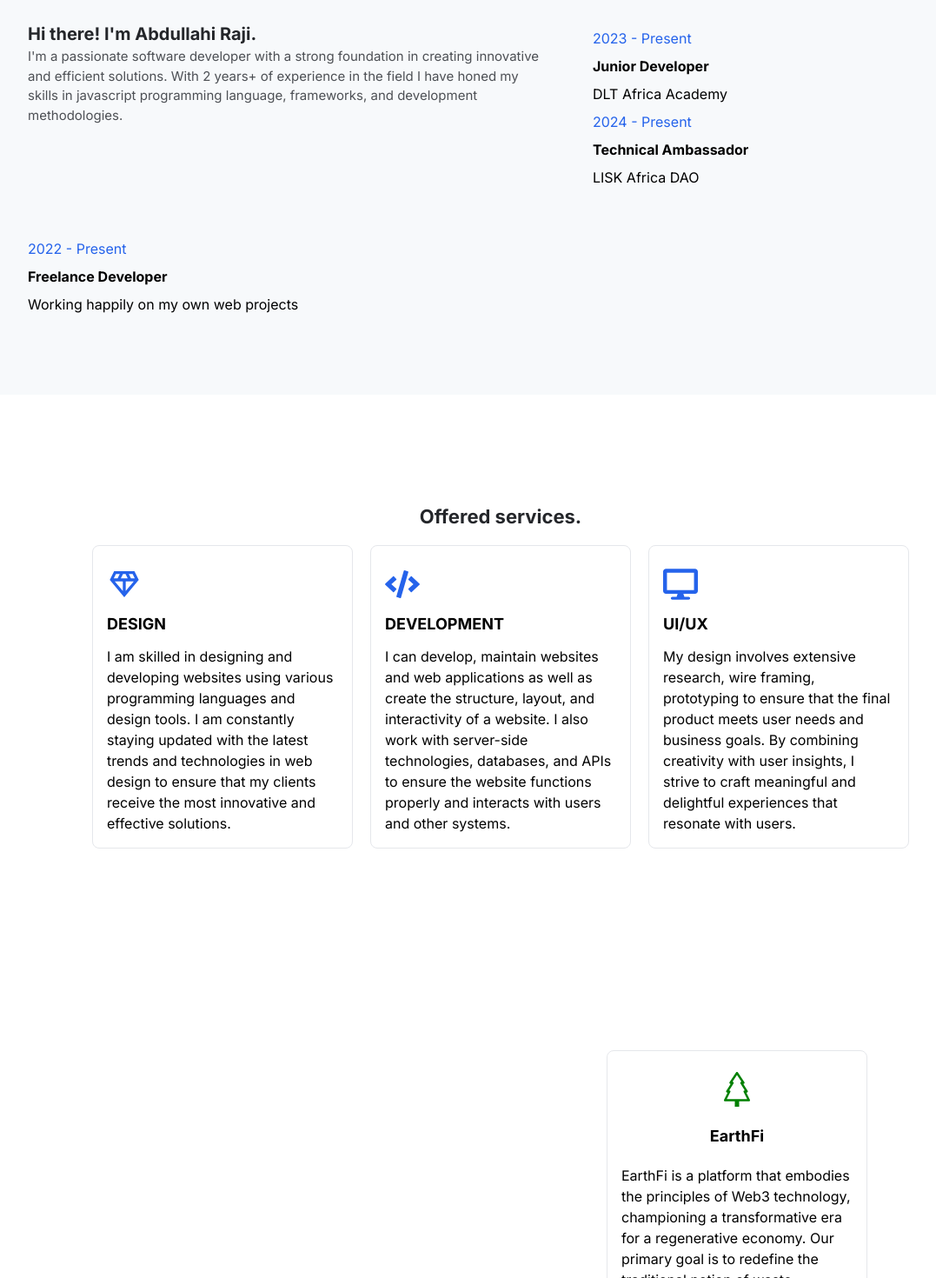
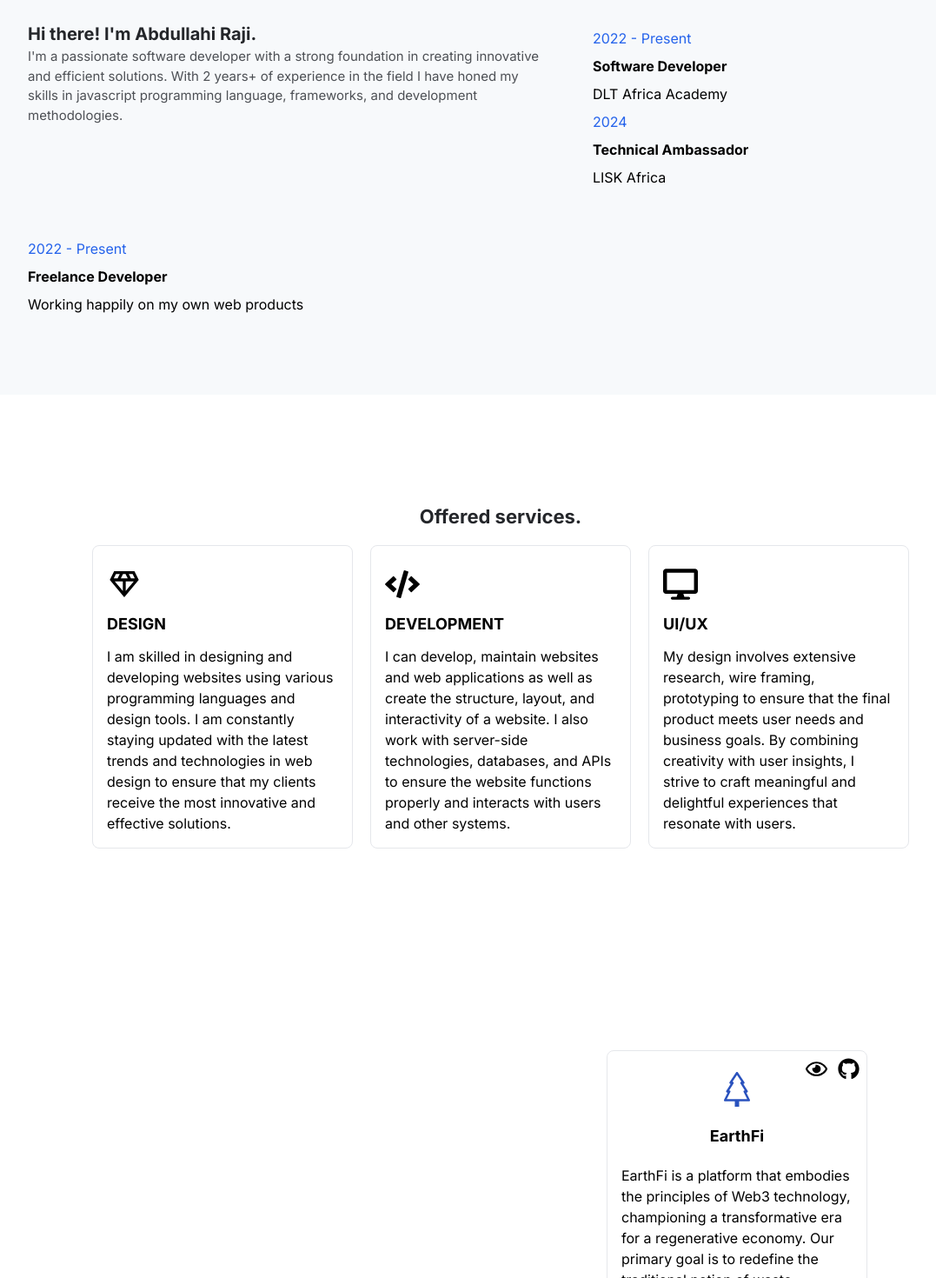
Before and after one commit to ameer017/ameer-portfolio-website, a Next.js app in the folder portfolio/: page / in a window 1280 px wide. Shown: the part 820-2290 px from the top of the page at 87% size, without its empty margins (64-1141 px from the left). Built offline with nearby package versions, Linux system fonts and the light colour scheme.

Commit message:
media queries

```diff
--- a/portfolio/app/components/About/About.jsx
+++ b/portfolio/app/components/About/About.jsx
@@ -3,15 +3,15 @@ import React from "react";
 const data = [
   {
     id: 1,
-    title: "Junior Developer",
-    date: "2023 - Present",
+    title: "Software Developer",
+    date: "2022 - Present",
     description: "DLT Africa Academy",
   },
   {
     id: 2,
     title: "Technical Ambassador",
-    date: "2024 - Present",
-    description: "LISK Africa DAO",
+    date: "2024",
+    description: "LISK Africa",
   },
 ];
 
@@ -20,7 +20,7 @@ const dataTwo = [
     id: 3,
     title: "Freelance Developer",
     date: "2022 - Present",
-    description: "Working happily on my own web projects",
+    description: "Working happily on my own web products",
   },
 
 ]
--- a/portfolio/app/components/Contact/Contact.jsx
+++ b/portfolio/app/components/Contact/Contact.jsx
@@ -47,7 +47,7 @@ const Contact = () => {
       className="px-10 md:px-24 flex flex-col items-center justify-center text-center gap-50px pt-[7.75rem] pb-[5.75rem]"
       id="con"
     >
-      <p className="text-[#24262a] font-bold text-[20px] font-bold ">
+      <p className="text-[#24262a] font-bold text-[20px] ">
         Contact.
       </p>
 
@@ -55,7 +55,7 @@ const Contact = () => {
         For any type of online project please don't hesitate to get in touch
         with me. The fastest way is to send me your message using the following
         email :{" "}
-        <a href="mailto:rajiabdullahi907@gmail.com" className="text-blue-600">
+        <a href="mailto:rajiabdullahi907@gmail.com" className="text-green-700">
           rajiabdullahi907@gmail.com
         </a>
       </p>
@@ -65,7 +65,7 @@ const Contact = () => {
           type="text"
           name="name"
           placeholder="Your Name"
-          className="border w-[500px] max-w-lg rounded-lg p-2 outline-none"
+          className="border w-[250px]  md:w-[500px] max-w-lg rounded-lg p-2 outline-none"
           value={formData.name}
           onChange={handleChange}
         />
@@ -73,14 +73,14 @@ const Contact = () => {
           type="email"
           name="email"
           placeholder="Your Email"
-          className="border w-[500px] max-w-lg rounded-lg p-2 outline-none"
+          className="border w-[250px]  md:w-[500px] max-w-lg rounded-lg p-2 outline-none"
           value={formData.email}
           onChange={handleChange}
         />
         <textarea
           name="message"
           placeholder="Your Message"
-          className="border w-[500px] max-w-lg rounded-lg p-2 outline-none"
+          className="border  w-[250px] md:w-[500px] max-w-lg rounded-lg p-2 outline-none"
           value={formData.message}
           onChange={handleChange}
         ></textarea>
--- a/portfolio/app/components/Footer/Footer.jsx
+++ b/portfolio/app/components/Footer/Footer.jsx
@@ -13,7 +13,7 @@ const Footer = () => {
   const currentYear = new Date().getFullYear();
   return (
     <footer className="bg-[#333] h-[200px] flex flex-col gap-4 items-center justify-center">
-      <p className="text-[#fff] text-[15px] ">
+      <p className="text-[#fff] text-sm md:text-[15px] ">
         &copy; Copyright || {currentYear} || Raji Abdullah Al Ameer.
       </p>
 
--- a/portfolio/app/components/Header/Header.jsx
+++ b/portfolio/app/components/Header/Header.jsx
@@ -46,6 +46,7 @@ const Header = () => {
                 href={url}
                 key={id}
                 className="transition duration-500 ease-in-out transform hover:-translate-y-1 cursor-pointer"
+                onClick={toggleNav}
               >
                 {title}
               </Link>
--- a/portfolio/app/components/HeroSection/HeroSection.jsx
+++ b/portfolio/app/components/HeroSection/HeroSection.jsx
@@ -3,7 +3,7 @@ import React from "react";
 const HeroSection = () => {
   return (
     <main
-      className="h-[50vh] md:h-[90vh] flex items-center justify-center md:justify-start px-24"
+      className="h-[70vh] md:h-[90vh] flex items-center justify-center md:justify-start px-24"
       style={{
         backgroundImage: `url(${"https://images.pexels.com/photos/2653362/pexels-photo-2653362.jpeg?auto=compress&cs=tinysrgb&w=1260&h=750&dpr=1"})`,
         backgroundPosition: "right",
@@ -21,11 +21,11 @@ const HeroSection = () => {
           expectations.
         </p>
         <div className="flex gap-[10px] mt-2 justify-center md:justify-start">
-          <button className="bg-blue-500 px-4 py-2 text-[15px] text-[#fff] rounded-lg transition duration-500 ease-in-out transform hover:-translate-y-1 cursor-pointer">
+          <a href="https://docs.google.com/document/d/13rlZy5yG3xnefqtAtbOEo88FZiZdaEEwXOn-vBST35o/edit?usp=sharing" className="bg-blue-500 px-4 py-2 text-[15px] text-[#fff] rounded-lg transition duration-500 ease-in-out transform hover:-translate-y-1 cursor-pointer">
             Resumé
-          </button>
+          </a>
           <button className="px-4 py-2 text-[15px] text-[#fff]  rounded-lg transition duration-500 ease-in-out transform hover:-translate-y-1 cursor-pointer">
-            Contact me
+            {/* Contact me */}
           </button>
         </div>
       </div>
--- a/portfolio/app/components/Project/Project.jsx
+++ b/portfolio/app/components/Project/Project.jsx
@@ -1,24 +1,30 @@
 import React from "react";
-import { MdOutlineDiamond } from "react-icons/md";
+import { VscDebugDisconnect } from "react-icons/vsc";
 import { BiBuildingHouse } from "react-icons/bi";
 import { TfiExchangeVertical } from "react-icons/tfi";
 import { BsSave2, BsTree } from "react-icons/bs";
+import { GiShoppingCart } from "react-icons/gi";
+import { FaRegEye, FaGithub } from "react-icons/fa";
 
 const data = [
   {
     id: 1,
     title: "EarthFi",
-    icon: <BsTree color="green" />,
+    icon: <BsTree color="#2a52be" />,
     bg: "",
     description:
       "EarthFi is a platform that embodies the principles of Web3 technology, championing a transformative era for a regenerative economy. Our primary goal is to redefine the traditional notion of waste, elevating it from depletion to a valuable resource, thus nurturing a more sustainable and vibrant environment.",
+    urlOne: "https://www.earthfi.xyz",
+    urlTwo: "https://github.com/ameer017/avocet-frontend"
   },
   {
     id: 2,
     title: "Hostel Management",
-    icon: <BiBuildingHouse color="blue" />,
+    icon: <BiBuildingHouse color="black" />,
     description:
       "A comprehensive Hostel Management App designed to streamline the administration of hostel facilities. This app offers features such as room allocation, student registration. With an intuitive user interface and robust backend, the app ensures efficient and seamless management of hostel operations.",
+    urlOne: "#",
+    urlTwo: "https://github.com/ameer017/Hostel_management"
   },
   {
     id: 3,
@@ -27,14 +33,38 @@ const data = [
     bg: "",
     description:
       "A Dapp that enables peer-to-peer trading of cryptocurrencies without intermediaries. This platform offers wallet integration, liquidity pools, automated market making. Built with a focus on security and user experience, it provides a seamless and efficient trading environment, empowering users to trade with confidence.",
+    urlOne: "#",
+    urlTwo: "https://github.com/ameer017/de-exchange"
   },
   {
     id: 4,
     title: "Auto Saver Dapp",
-    icon: <BsSave2 color="green" />,
+    icon: <BsSave2 color="gold" />,
     bg: "",
     description:
       "An innovative Auto Saver Decentralized Application (DApp) designed to automate savings and investments using smart contracts on the blockchain. The platform allows users to set saving goals, schedule automatic transfers, and earn interest on their savings through decentralized finance (DeFi) protocols.",
+    urlOne: "#",
+    urlTwo: "https://github.com/ameer017/Auto-saver"
+  },
+  {
+    id: 5,
+    title: "Ummah Connect",
+    icon: <VscDebugDisconnect color="green" />,
+    bg: "",
+    description:
+      "UmmahConnect is an innovative platform that fosters a sense of community and belonging among Muslims worldwide. By leveraging modern technology, UmmahConnect provides educational resources, community forums, networking opportunities, and various tools to enhance the spiritual and social lives of its users.",
+    urlOne: "https://ummah-connect.vercel.app",
+    urlTwo: "https://github.com/ameer017/ummah-connect"
+  },
+  {
+    id: 6,
+    title: "Celo Shop",
+    icon: <GiShoppingCart color="purple" />,
+    bg: "",
+    description:
+      "A decentralized online marketplace built on Web3 technology, offering users a seamless shopping experience with enhanced security and transparency. It empowers buyers and sellers by leveraging blockchain for transactions, and features a unique loyalty program that rewards users for their engagement and purchases.",
+    urlOne: "https://celo-shop-to-earn.vercel.app",
+    urlTwo: "https://github.com/ameer017/celo-earn"
   },
 ];
 
@@ -53,14 +83,24 @@ const Project = () => {
         </div>
 
         <div className="flex gap-5 items-center justify-center  mt-4 flex-wrap ">
-          {data.map(({ id, title, icon, description, bg }) => (
+          {data.map(({ id, title, icon, description, bg, urlOne, urlTwo }) => (
             <div
               key={id}
-              className="flex flex-col gap-3 border p-4 justify-end items-center rounded-lg md:w-[300px] w-[100%] "
+              className="flex flex-col gap-3 border p-4 justify-end items-center rounded-lg md:w-[300px] w-[100%] relative "
             >
               <p className=" mt-2 text-[40px] ">{icon}</p>
               <p className="font-bold text-[18px] my-2 ">{title}</p>
               <p>{description}</p>
+
+              <div className="flex absolute  top-2 right-2 w-[100%] h-[100%] justify-end items-start bg-opacity-50 gap-3">
+                <a href={urlOne} className="transform transition-transform duration-300 hover:scale-110" target="_blank">
+                  <FaRegEye size={25} />
+                </a>
+                <a href={urlTwo} className="transform transition-transform duration-300 hover:scale-110" target="_blank">
+                  <FaGithub size={25} />
+                </a>
+
+              </div>
             </div>
           ))}
         </div>
--- a/portfolio/app/components/Service/Service.jsx
+++ b/portfolio/app/components/Service/Service.jsx
@@ -39,7 +39,7 @@ const Service = () => {
               key={id}
               className="flex flex-col gap-3 border p-4 rounded-lg md:w-[300px] w-[100%] "
             >
-              <p className="text-blue-600 mt-2 text-[40px] ">{icon}</p>
+              <p className=" mt-2 text-[40px] ">{icon}</p>
               <p className="font-bold text-[18px] ">{title}</p>
               <p>{description}</p>
             </div>
--- a/portfolio/app/globals.css
+++ b/portfolio/app/globals.css
@@ -11,7 +11,7 @@
   }
 
   .nav-items.open {
-    max-height: 1500px; /* Adjust the value based on your menu height */
+    max-height: 1500px;
   }
 
 
```
Also changed, not shown: 1 other file (tests, documents, lock files or other folders).
